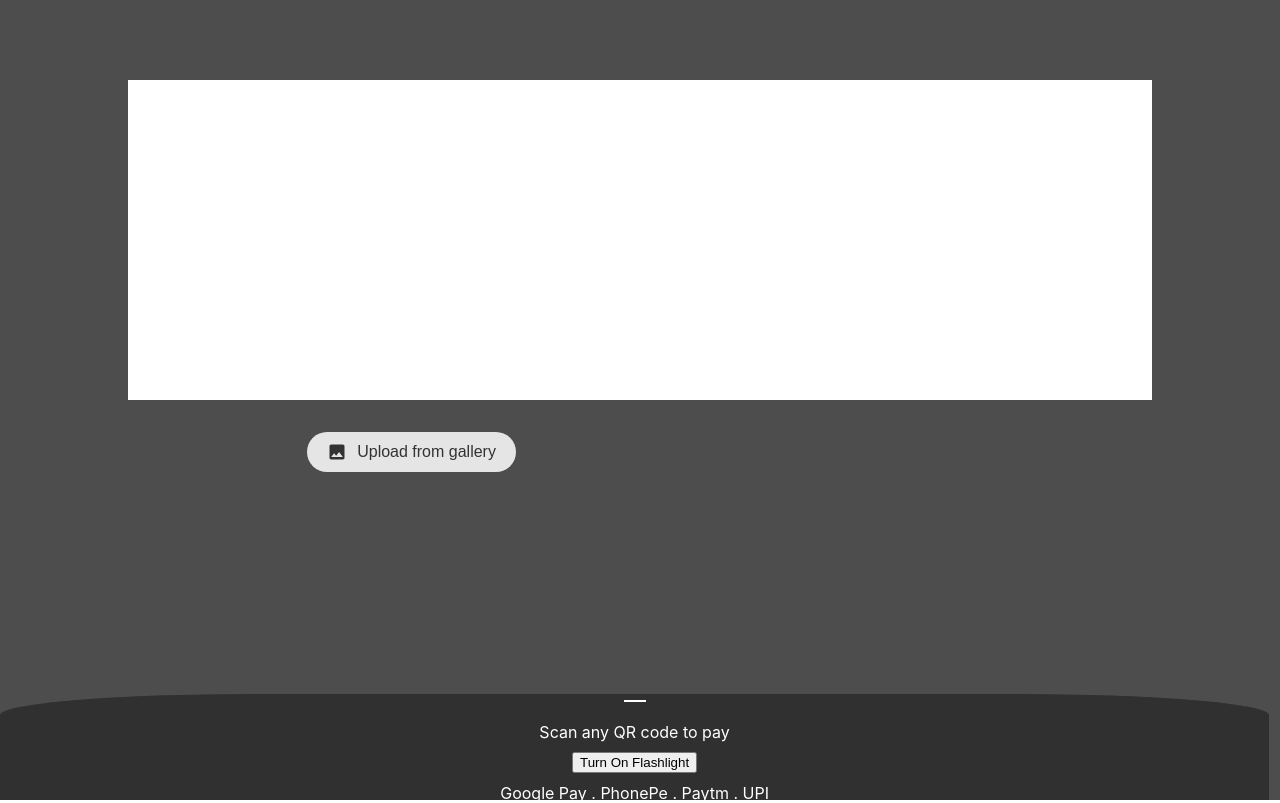
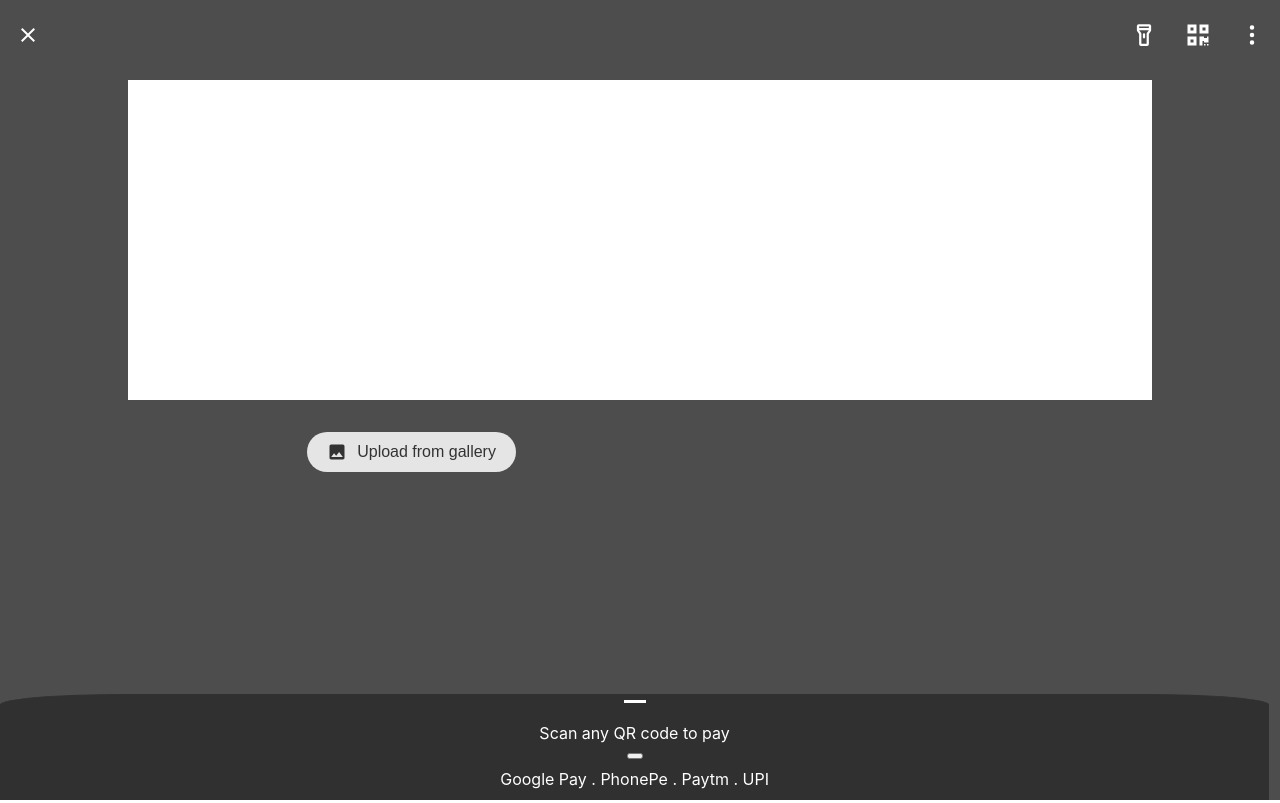
Before and after one commit to Einstein-ash/filter_data, a React (Create React App) app: page /scanner in a window 1280 px wide. Built offline with nearby package versions, Linux system fonts and the light colour scheme; no server answers.

Commit message:
sacnner header flashlight check 1

```diff
--- a/src/pages/Scanner.jsx
+++ b/src/pages/Scanner.jsx
@@ -204,6 +204,11 @@ import React, { useEffect, useRef, useState } from 'react';
 import { useNavigate } from 'react-router-dom';
 import QrScanner from 'qr-scanner';
 import { MdImage } from "react-icons/md";
+import { IoMdClose } from "react-icons/io";
+import { BsThreeDotsVertical } from "react-icons/bs";
+import { FaQrcode } from "react-icons/fa";
+import { PiFlashlightBold } from "react-icons/pi";
+
 
 import './scannerCss.css';
 
@@ -336,14 +341,26 @@ const Scanner = () => {
 
   return (
     <div className="main_scanner_container">
-      <video
+      {/* <video
         ref={videoRef}
         autoPlay
         playsInline
         muted
         className="full_screen_video"
-      />
+      /> */}
       <canvas ref={canvasRef} style={{ display: 'none' }} />
+
+      <div className="top-nav-bar">
+      <IoMdClose className="nav-icon" />
+      <div className="nav-right-icons">
+
+            <PiFlashlightBold className="nav-icon "  onClick={toggleFlashlight} />
+
+
+        <FaQrcode className="nav-icon" />
+        <BsThreeDotsVertical className="nav-icon" />
+      </div>
+    </div>
 
       <div className="scanner_black_shadow_up_left"></div>
       <div className="scanner_black_shadow_up_middle"></div>
@@ -362,9 +379,7 @@ const Scanner = () => {
         <p className='scanner_footer_dash'></p>
 
         <p>Scan any QR code to pay</p>
-        <button onClick={toggleFlashlight}>
-      {torchOn ? "Turn Off Flashlight" : "Turn On Flashlight"}
-    </button>
+        <button onClick={toggleFlashlight}> </button>
         <p>Google Pay . PhonePe . Paytm . UPI</p>
       </div>
 
--- a/src/pages/scannerCss.css
+++ b/src/pages/scannerCss.css
@@ -9,6 +9,31 @@
     z-index: 10;
     overflow: hidden;
   }
+
+  .top-nav-bar {
+    display: flex;
+    justify-content: space-between;
+    align-items: center;
+    background-color: transparent; /* black background */
+    padding: 10px 16px;
+    height: 50px;
+    position: relative;
+    z-index: 1000;
+  }
+
+  .nav-right-icons {
+    display: flex;
+    gap: 30px;
+  }
+
+  .nav-icon {
+    color: white;
+    font-size: 24px;
+    cursor: pointer;
+  }
+
+
+
 
   .full_screen_video {
     object-fit: cover;
@@ -132,6 +157,6 @@
   bottom : 0 ;
   color : white;
   background-color: #303030;
-  border-top-right-radius:20%;
-  border-top-left-radius:20%;
+  border-top-right-radius:10%;
+  border-top-left-radius:10%;
 }
```
